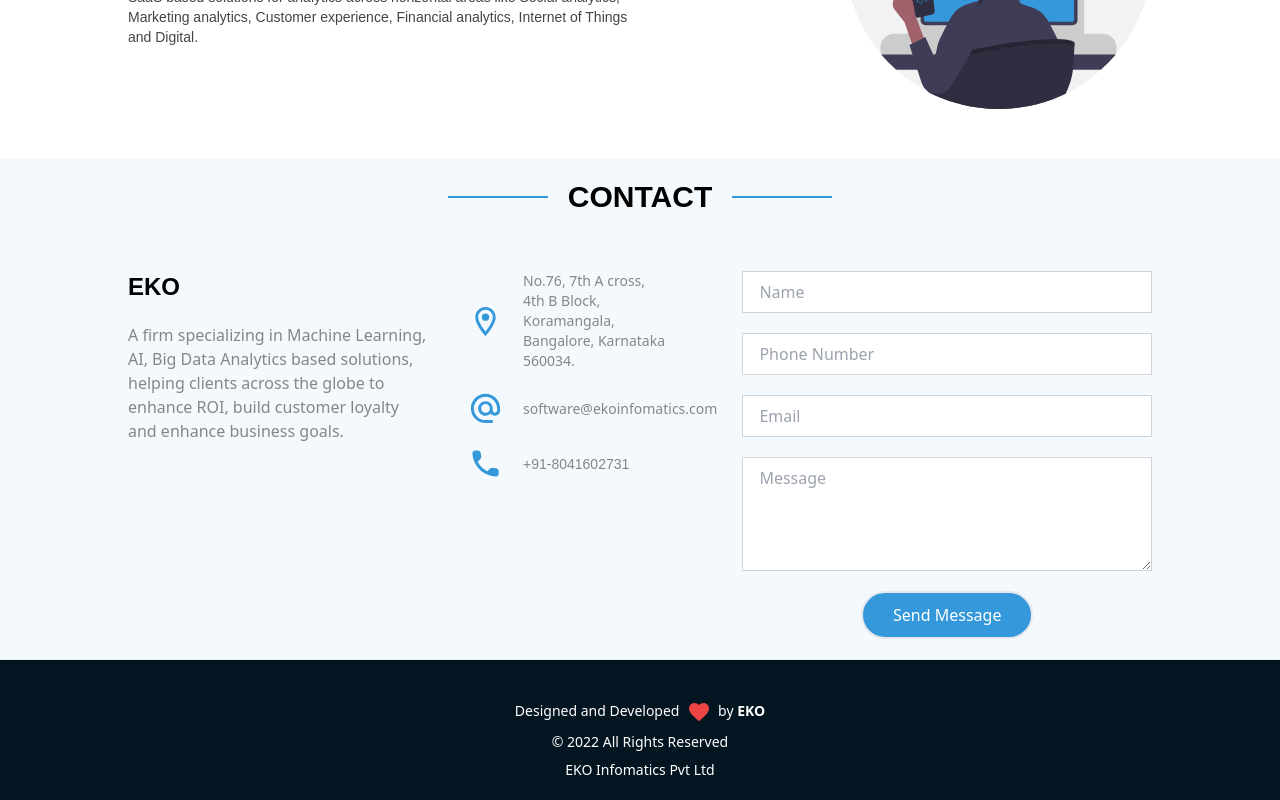
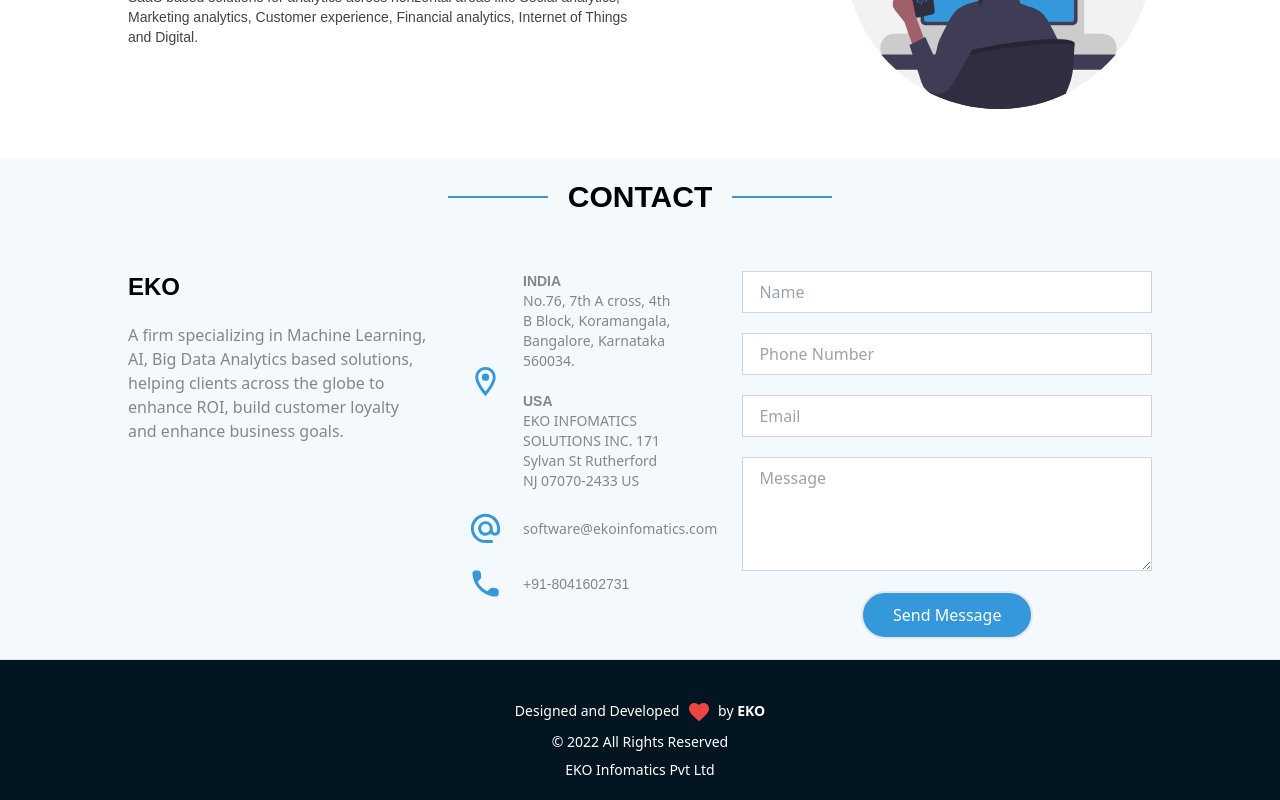
Before and after one commit to EKOinfomaticsV1/eko-v1, a React (Create React App) app: page / in a window 1280 px wide. Shown: the part 5371-6171 px from the top of the page. Built offline with nearby package versions, Linux system fonts and the light colour scheme.

Commit message:
added us address

```diff
--- a/src/components/contact/Contact.jsx
+++ b/src/components/contact/Contact.jsx
@@ -88,11 +88,6 @@
             </div>
 
             <div className="text-[#868686] mt-20 lg:mt-0 text-sm lg:mx-10 ">
-              <a
-                href="https://goo.gl/maps/1bj7ZVPM6AjkgFseA"
-                target="_blank"
-                rel="noreferrer"
-              >
               <div className="flex justify-start gap-5 items-center w-[200px] mb-5">
                 <span>
                   <LocationOnOutlinedIcon
@@ -100,12 +95,37 @@
                     className="text-[#3498db]"
                   />
                 </span>
+                <div className="block sm:flex lg:block gap-5 2xl:flex">
+                  <a
+                    href="https://goo.gl/maps/1bj7ZVPM6AjkgFseA"
+                    target="_blank"
+                    rel="noreferrer"
+                  >
+                    <div>
+                      <span className="font-bold">INDIA</span>
                       <span className="font-sans w-[150px] inline-block">
                         No.76, 7th A cross, 4th B Block, Koramangala, Bangalore,
                         Karnataka 560034.
                       </span>
                     </div>
                   </a>
+
+                  <a
+                    href="https://goo.gl/maps/EX3FgpwqxUhsrYs99"
+                    target="_blank"
+                    rel="noreferrer"
+                  >
+                    <div className="mt-5 sm:mt-0 lg:mt-5 2xl:mt-0">
+                      <span className="font-bold">USA</span>
+                      <span className="font-sans w-[150px] inline-block capitalize">
+                        EKO INFOMATICS SOLUTIONS INC. 171 Sylvan St Rutherford
+                        NJ 07070-2433 US
+                      </span>
+                    </div>
+                  </a>
+                </div>
+              </div>
+
               <a href="mailto:software@ekoinfomatics.com">
                 <div className="flex justify-start gap-5 items-center  mb-5 font-sans w-[150px] ">
                   <span className="cursor-pointer">
```
Lines whose indentation alone changed are shown as unchanged.
